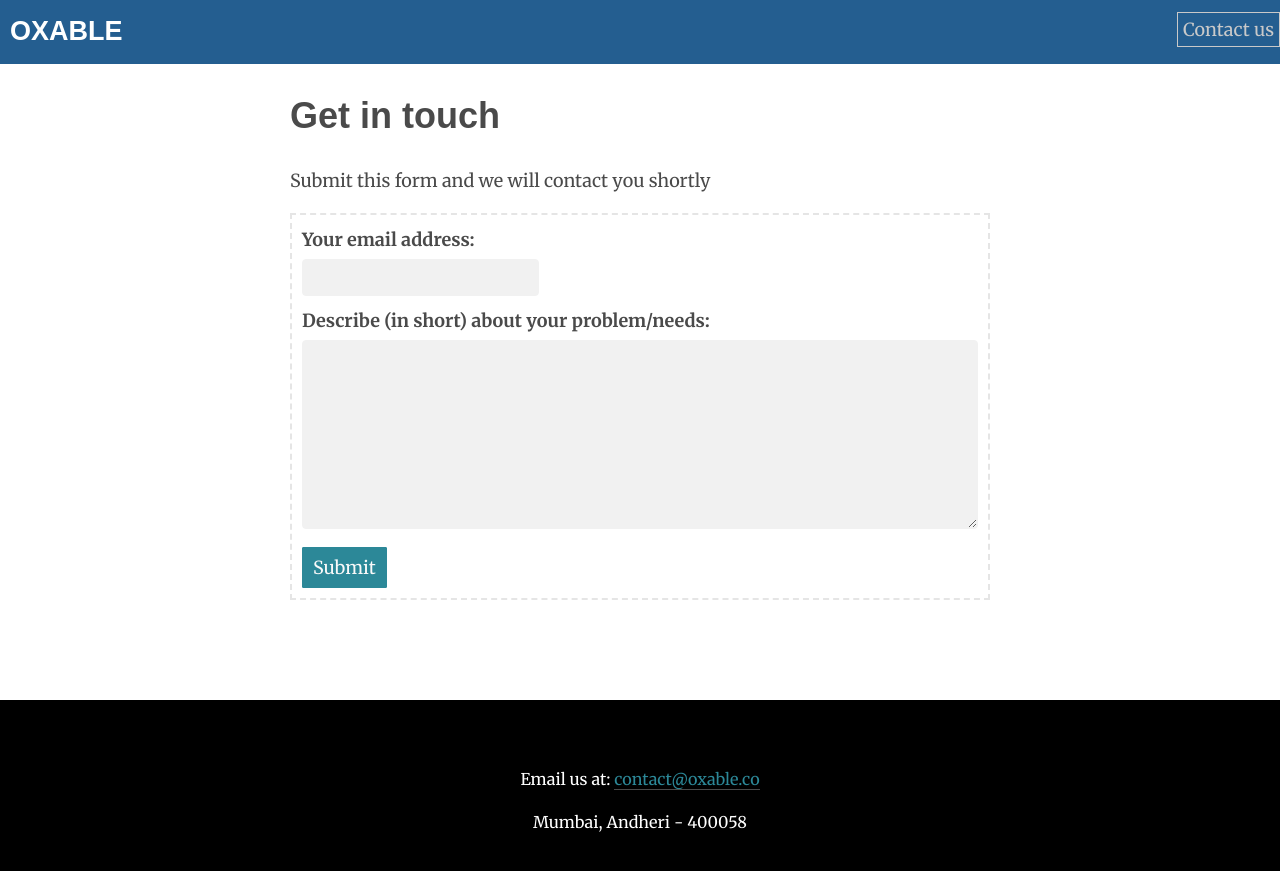
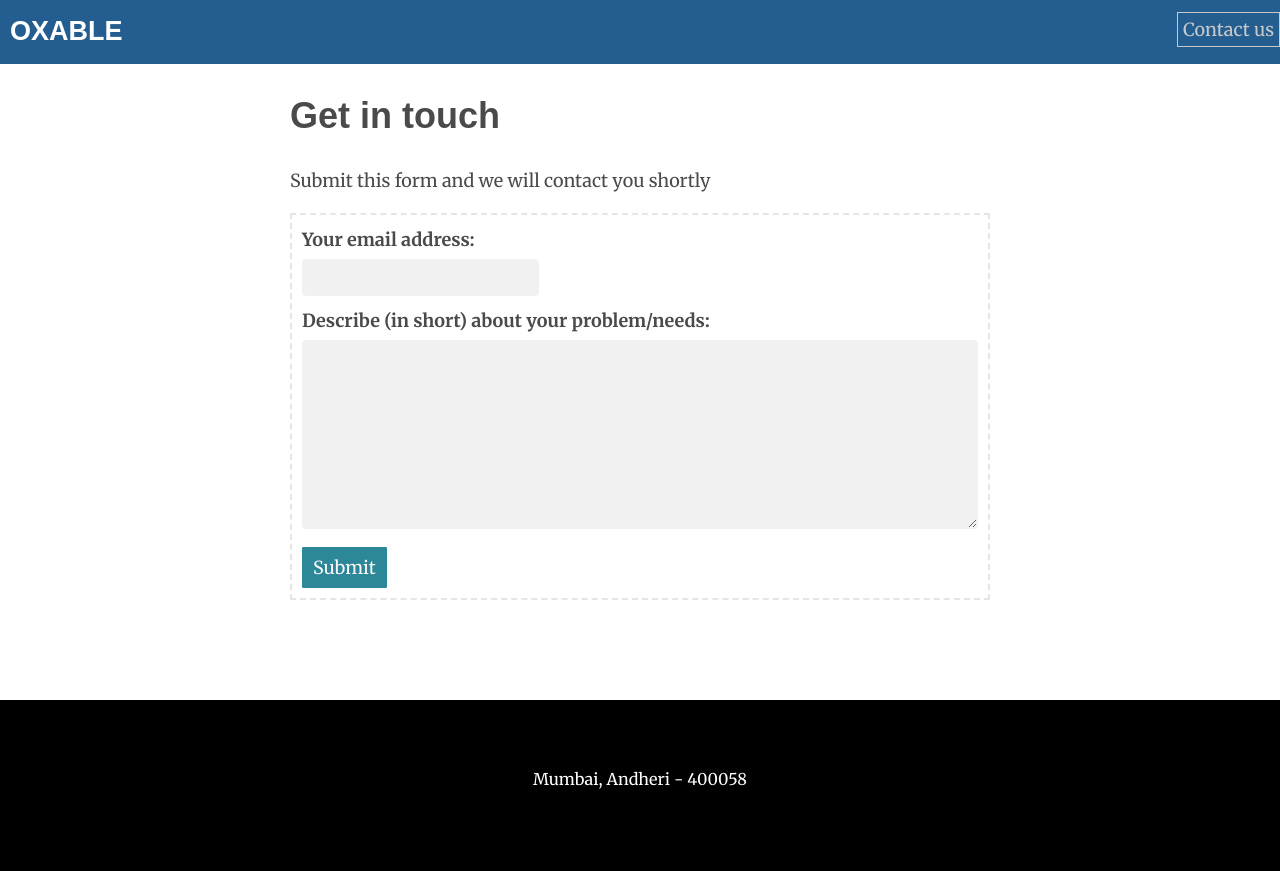
Before and after one commit to oxable/oxable.co, a Jekyll site: the page built from index.html, in a window 1280 px wide and 900 px high, scrolled down 1123 px. Shown: the top 871 px of the window. Built offline with Jekyll 4.4.1, drawn with Linux system fonts in a browser that asks for light colours.

Commit message:
added ga

```diff
--- /dev/null
+++ b/google9d6582f32e28f395.html
@@ -0,0 +1 @@
+google-site-verification: google9d6582f32e28f395.html
--- a/index.html
+++ b/index.html
@@ -60,6 +60,6 @@
 </div>
 
 <div class="ox-footer">
-  <p>Email us at: <a href="mailto:contact@oxable.co">contact@oxable.co</a></p>
+  <!--p>Email us at: <a href="mailto:contact@oxable.co">contact@oxable.co</a></p-->
   <p>Mumbai, Andheri - 400058</p>
 </div>
```
